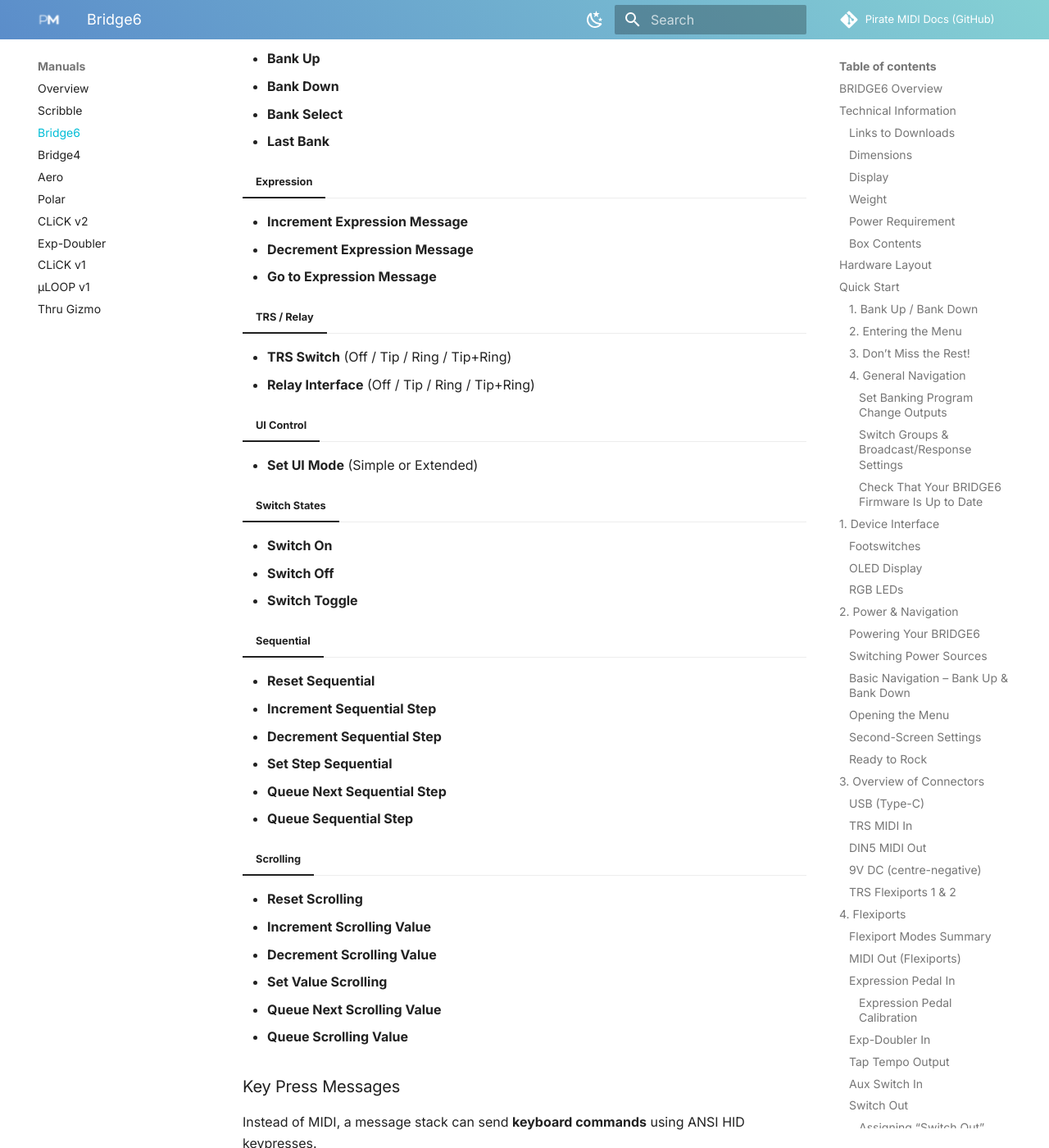
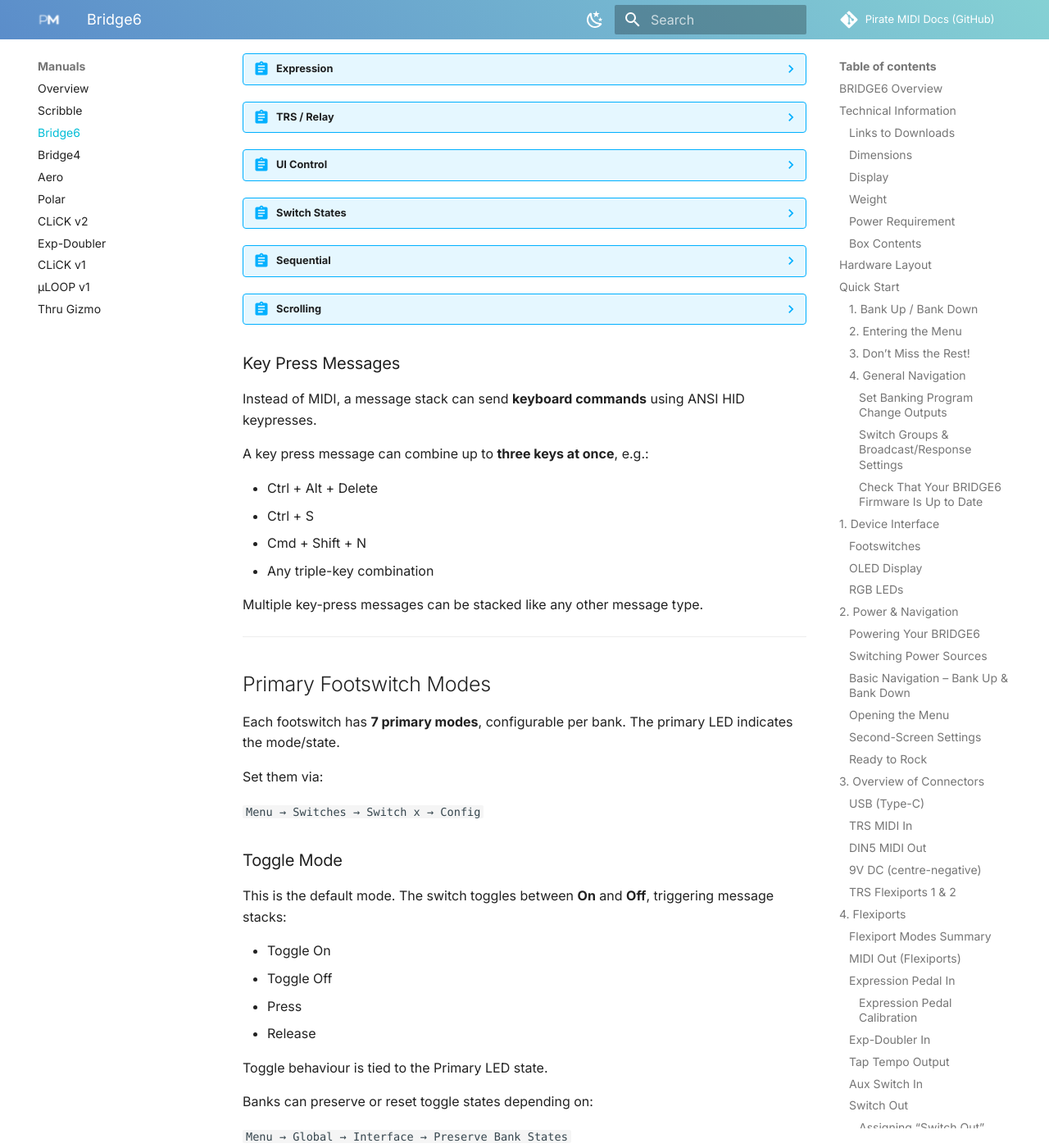
Before and after one commit to Pirate-MIDI/pirate-midi-docs, an MkDocs documentation site: the page built from docs/manuals/bridge6/index.md, in a window 1280 px wide and 1400 px high, scrolled down 20943 px. Shown: the whole window at 82% size. Built offline with MkDocs 1.6.1 and Material for MkDocs 9.7.7, drawn with Linux system fonts in a browser that asks for light colours; some web fonts are replaced; comment, search, counter and statistics services are not loaded; some of the changed lines change nothing that is shown; some of the changed text lies outside the part shown.

Commit message:
admonition changes

```diff
--- a/docs/manuals/bridge6/index.md
+++ b/docs/manuals/bridge6/index.md
@@ -699,51 +699,44 @@
 
 Smart Message types include:
 
-=== "Navigation"
-
-- **Bank Up**
-- **Bank Down**
-- **Bank Select**
-- **Last Bank**
-
-=== "Expression"
-
-- **Increment Expression Message**
-- **Decrement Expression Message**
-- **Go to Expression Message**
-
-=== "TRS / Relay"
-
-- **TRS Switch** (Off / Tip / Ring / Tip+Ring)
-- **Relay Interface** (Off / Tip / Ring / Tip+Ring)
-
-=== "UI Control"
-
-- **Set UI Mode** (Simple or Extended)
-
-=== "Switch States"
-
-- **Switch On**
-- **Switch Off**
-- **Switch Toggle**
-
-=== "Sequential"
-
-- **Reset Sequential**
-- **Increment Sequential Step**
-- **Decrement Sequential Step**
-- **Set Step Sequential**
-- **Queue Next Sequential Step**
-- **Queue Sequential Step**
-
-=== "Scrolling"
-
-- **Reset Scrolling**
-- **Increment Scrolling Value**
-- **Decrement Scrolling Value**
-- **Set Value Scrolling**
-- **Queue Next Scrolling Value**
-- **Queue Scrolling Value**
+??? abstract "Navigation"
+    - **Bank Up**
+    - **Bank Down**
+    - **Bank Select**
+    - **Last Bank**
+
+??? abstract "Expression"
+    - **Increment Expression Message**
+    - **Decrement Expression Message**
+    - **Go to Expression Message**
+
+??? abstract "TRS / Relay"
+    - **TRS Switch** (Off / Tip / Ring / Tip+Ring)
+    - **Relay Interface** (Off / Tip / Ring / Tip+Ring)
+
+??? abstract "UI Control"
+    - **Set UI Mode** (Simple or Extended)
+
+??? abstract "Switch States"
+    - **Switch On**
+    - **Switch Off**
+    - **Switch Toggle**
+
+??? abstract "Sequential"
+    - **Reset Sequential**
+    - **Increment Sequential Step**
+    - **Decrement Sequential Step**
+    - **Set Step Sequential**
+    - **Queue Next Sequential Step**
+    - **Queue Sequential Step**
+
+??? abstract "Scrolling"
+    - **Reset Scrolling**
+    - **Increment Scrolling Value**
+    - **Decrement Scrolling Value**
+    - **Set Value Scrolling**
+    - **Queue Next Scrolling Value**
+    - **Queue Scrolling Value**
 
 ### Key Press Messages
 
@@ -1352,7 +1345,7 @@
 #### Clock Sync Mode
 Frequency is chosen as a **time division** of the tempo.
 
-=== "Available Time Divisions"
+??? abstract "Available Time Divisions"
     - 1/1
     - 1/1 dotted
     - 1/1 triplet
--- a/mkdocs.yml
+++ b/mkdocs.yml
@@ -98,6 +98,7 @@
   - pymdownx.blocks.caption
   - def_list
   - abbr
+  - pymdownx.details
   - pymdownx.snippets
   - pymdownx.superfences
   - pymdownx.tabbed:
```
